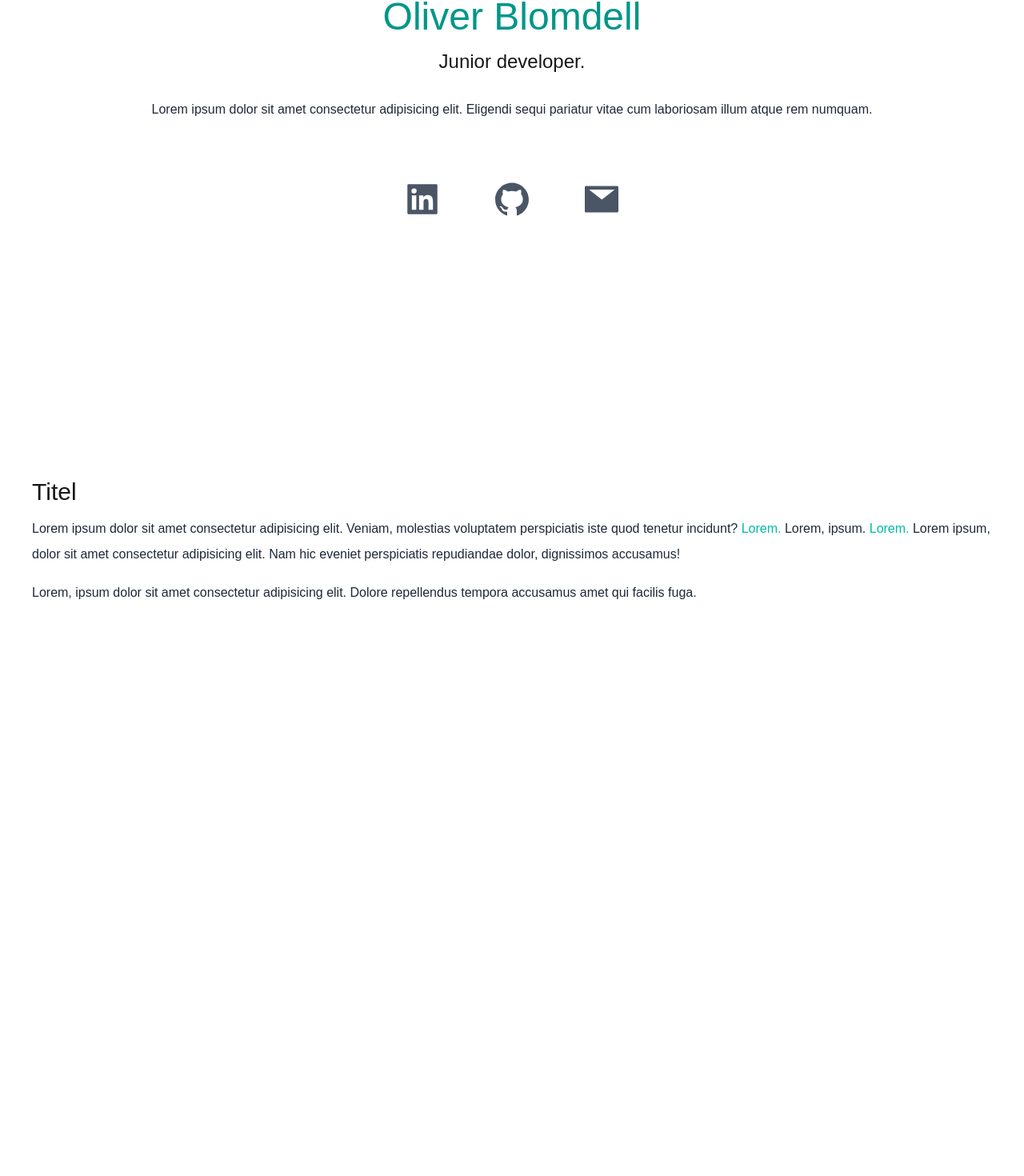
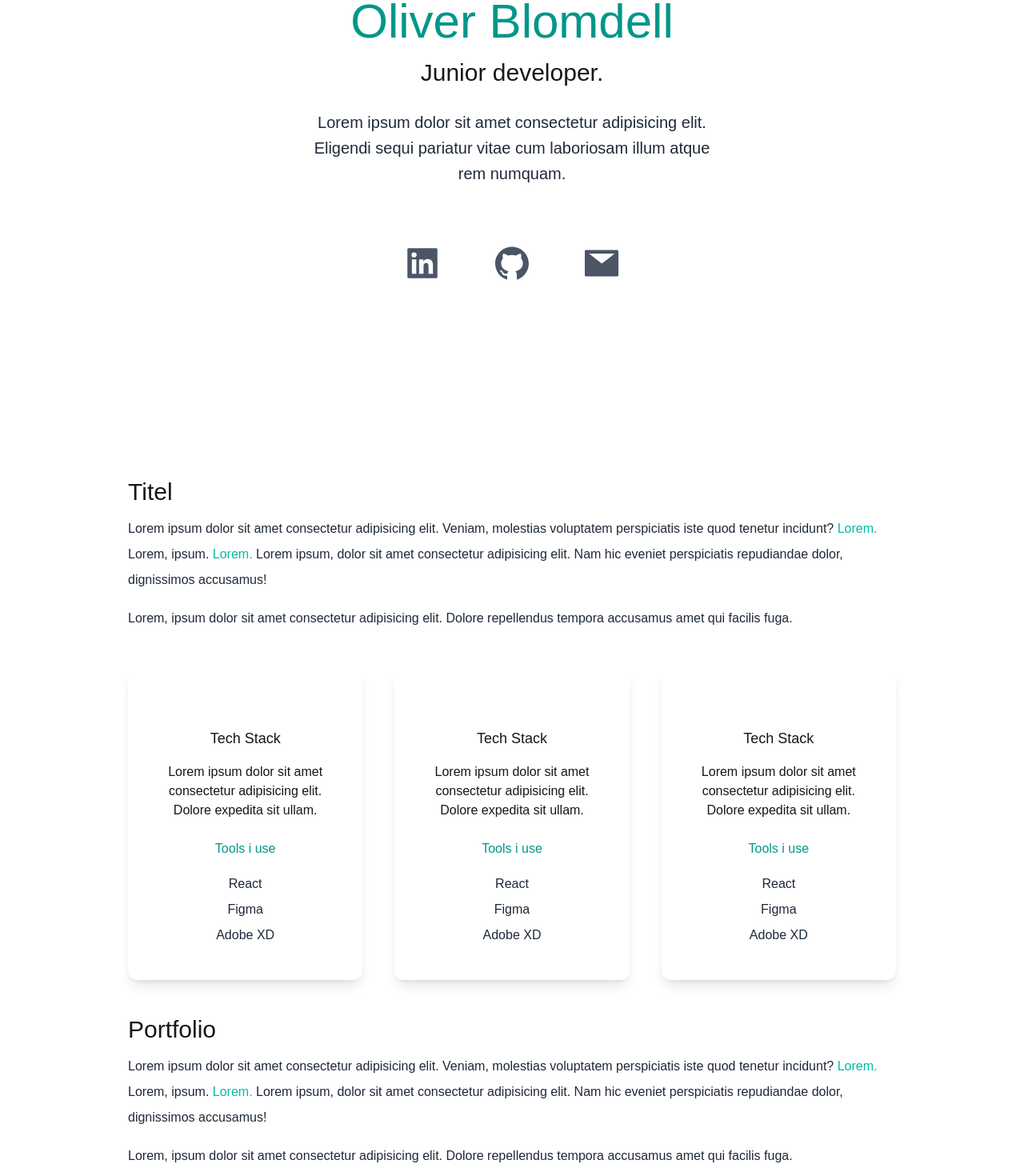
Before and after one commit to oblomdell/oliver-blomdell-website, a Next.js app in the folder my-app/: page / in a window 1280 px wide. Shown: the part 207-1677 px from the top of the page at 80% size. Before the commit the page ends 972 px from the top, so only its background shows below. Built offline with nearby package versions, Linux system fonts and the light colour scheme.

Commit message:
Lade in nya sektioner
Lade till nya sektioner med text design och ikoner som placeholders så länge.

```diff
--- a/my-app/src/app/layout.tsx
+++ b/my-app/src/app/layout.tsx
@@ -4,7 +4,7 @@ import "./globals.css";
 import localFont from 'next/font/local'
 
 const burtons = localFont({
-  src: './fonts/Burtons.otf',
+  src: '../fonts/Burtons.otf',
   variable: '--font-burtons',
 })
 
--- a/my-app/src/app/page.tsx
+++ b/my-app/src/app/page.tsx
@@ -15,7 +15,7 @@ export const metadata: Metadata = {
 
 export default function Home() {
   return (
-    <main className="bg-white px-10">
+    <main className="bg-white px-10 md:px-20 lg:px-40">
       <section className="min-h-screen">
         <nav className="py-10 mb-12 flex justify-between">
           <h1 className="text-xl font-main">oliver blomdell</h1>
@@ -29,9 +29,9 @@ export default function Home() {
           </ul>
         </nav>
         <div className="text-center p-10">
-          <h2 className="text-5xl py-2 text-teal-600 font-medium">Oliver Blomdell</h2>
-          <h3 className="text-2xl py-2">Junior developer.</h3>
-          <p className="text-base py-5 leading-8 text-gray-800">Lorem ipsum dolor sit amet consectetur adipisicing elit. Eligendi sequi pariatur vitae cum laboriosam illum atque rem numquam.</p>
+          <h2 className="text-5xl py-2 text-teal-600 font-medium md:text-6xl">Oliver Blomdell</h2>
+          <h3 className="text-2xl py-2 md:text-3xl">Junior developer.</h3>
+          <p className="text-base py-5 leading-8 text-gray-800 md:text-xl max-w-lg mx-auto">Lorem ipsum dolor sit amet consectetur adipisicing elit. Eligendi sequi pariatur vitae cum laboriosam illum atque rem numquam.</p>
         </div>
         <div className="text-5xl flex justify-center gap-16 py-3 text-gray-600">
           <AiFillLinkedin />
@@ -47,13 +47,63 @@ export default function Home() {
         <div>
           <h3 className="text-3xl py-1">Titel</h3>
           <p className="text-base py-2 leading-8 text-gray-800">
-            Lorem ipsum dolor sit amet consectetur adipisicing elit. Veniam, molestias voluptatem perspiciatis iste quod tenetur incidunt?
-            <span className="text-teal-500"> Lorem. </span>
-            Lorem, ipsum.
-            <span className="text-teal-500"> Lorem. </span>
-            Lorem ipsum, dolor sit amet consectetur adipisicing elit. Nam hic eveniet perspiciatis repudiandae dolor, dignissimos accusamus!
+            Lorem ipsum dolor sit amet consectetur adipisicing elit. Veniam, molestias voluptatem perspiciatis iste quod tenetur incidunt?<span className="text-teal-500"> Lorem. </span>Lorem, ipsum.<span className="text-teal-500"> Lorem. </span>Lorem ipsum, dolor sit amet consectetur adipisicing elit. Nam hic eveniet perspiciatis repudiandae dolor, dignissimos accusamus!
           </p>
-          <p className="text-base py-2 leading-8 text-gray-800">Lorem, ipsum dolor sit amet consectetur adipisicing elit. Dolore repellendus tempora accusamus amet qui facilis fuga.</p>
+          <p className="text-base py-2 leading-8 text-gray-800">
+            Lorem, ipsum dolor sit amet consectetur adipisicing elit. Dolore repellendus tempora accusamus amet qui facilis fuga.
+          </p>
+        </div>
+        <div className="lg:flex gap-10">
+          <div className="text-center shadow-lg p-10 rounded-xl my-10">
+            <h3 className="text-lg font-medium pt-8 pb-2">Tech Stack</h3>
+            <p className="py-2">Lorem ipsum dolor sit amet consectetur adipisicing elit. Dolore expedita sit ullam.</p>
+            <h4 className="py-4 text-teal-600">Tools i use</h4>
+            <p className="text-gray-800 py-1">React</p>
+            <p className="text-gray-800 py-1">Figma</p>
+            <p className="text-gray-800 py-1">Adobe XD</p>
+          </div>
+          <div className="text-center shadow-lg p-10 rounded-xl my-10">
+            <h3 className="text-lg font-medium pt-8 pb-2">Tech Stack</h3>
+            <p className="py-2">Lorem ipsum dolor sit amet consectetur adipisicing elit. Dolore expedita sit ullam.</p>
+            <h4 className="py-4 text-teal-600">Tools i use</h4>
+            <p className="text-gray-800 py-1">React</p>
+            <p className="text-gray-800 py-1">Figma</p>
+            <p className="text-gray-800 py-1">Adobe XD</p>
+          </div>
+          <div className="text-center shadow-lg p-10 rounded-xl my-10">
+            <h3 className="text-lg font-medium pt-8 pb-2">Tech Stack</h3>
+            <p className="py-2">Lorem ipsum dolor sit amet consectetur adipisicing elit. Dolore expedita sit ullam.</p>
+            <h4 className="py-4 text-teal-600">Tools i use</h4>
+            <p className="text-gray-800 py-1">React</p>
+            <p className="text-gray-800 py-1">Figma</p>
+            <p className="text-gray-800 py-1">Adobe XD</p>
+          </div>
+        </div>
+      </section>
+
+      <section>
+        <div>
+          <h3 className="text-3xl py-1">Portfolio</h3>
+          <p className="text-base py-2 leading-8 text-gray-800">
+            Lorem ipsum dolor sit amet consectetur adipisicing elit. Veniam, molestias voluptatem perspiciatis iste quod tenetur incidunt?<span className="text-teal-500"> Lorem. </span>Lorem, ipsum.<span className="text-teal-500"> Lorem. </span>Lorem ipsum, dolor sit amet consectetur adipisicing elit. Nam hic eveniet perspiciatis repudiandae dolor, dignissimos accusamus!
+          </p>
+          <p className="text-base py-2 leading-8 text-gray-800">
+            Lorem, ipsum dolor sit amet consectetur adipisicing elit. Dolore repellendus tempora accusamus amet qui facilis fuga.
+          </p>
+        </div>
+        <div className="flex flex-col gap-10 py-10 lg:flex-row lg:flex-wrap">
+          <div className="basis-1/3 flex-1">
+            {/* Bild eller video på projekt */}
+          </div>
+          <div className="basis-1/3 flex-1">
+            {/* Bild eller video på projekt */}
+          </div>
+          <div className="basis-1/3 flex-1">
+            {/* Bild eller video på projekt */}
+          </div>
+          <div className="basis-1/3 flex-1">
+            {/* Bild eller video på projekt */}
+          </div>
         </div>
       </section>
     </main>
```
Also changed, not shown: my-app/src/fonts/Burtons.otf (renamed from my-app/src/app/fonts/Burtons.otf).
